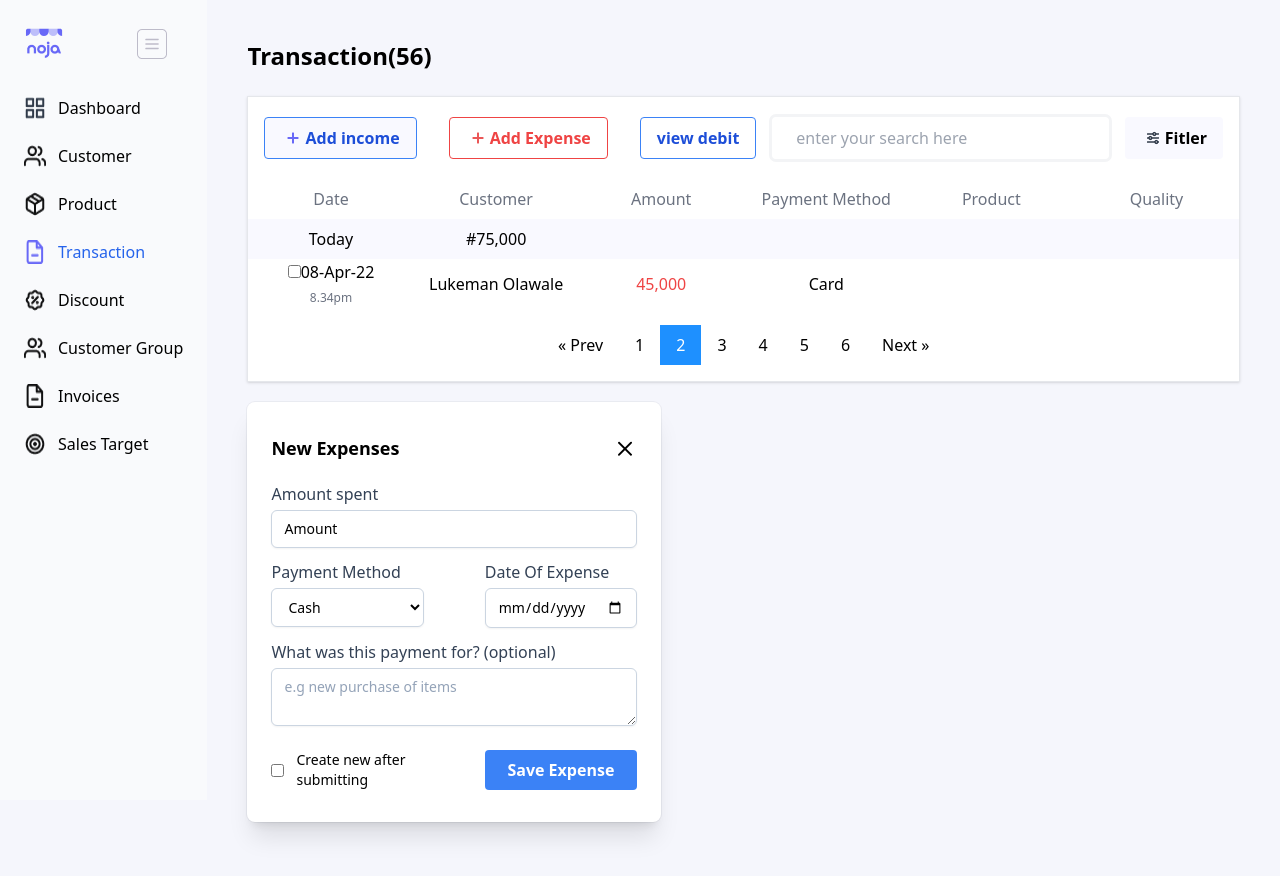
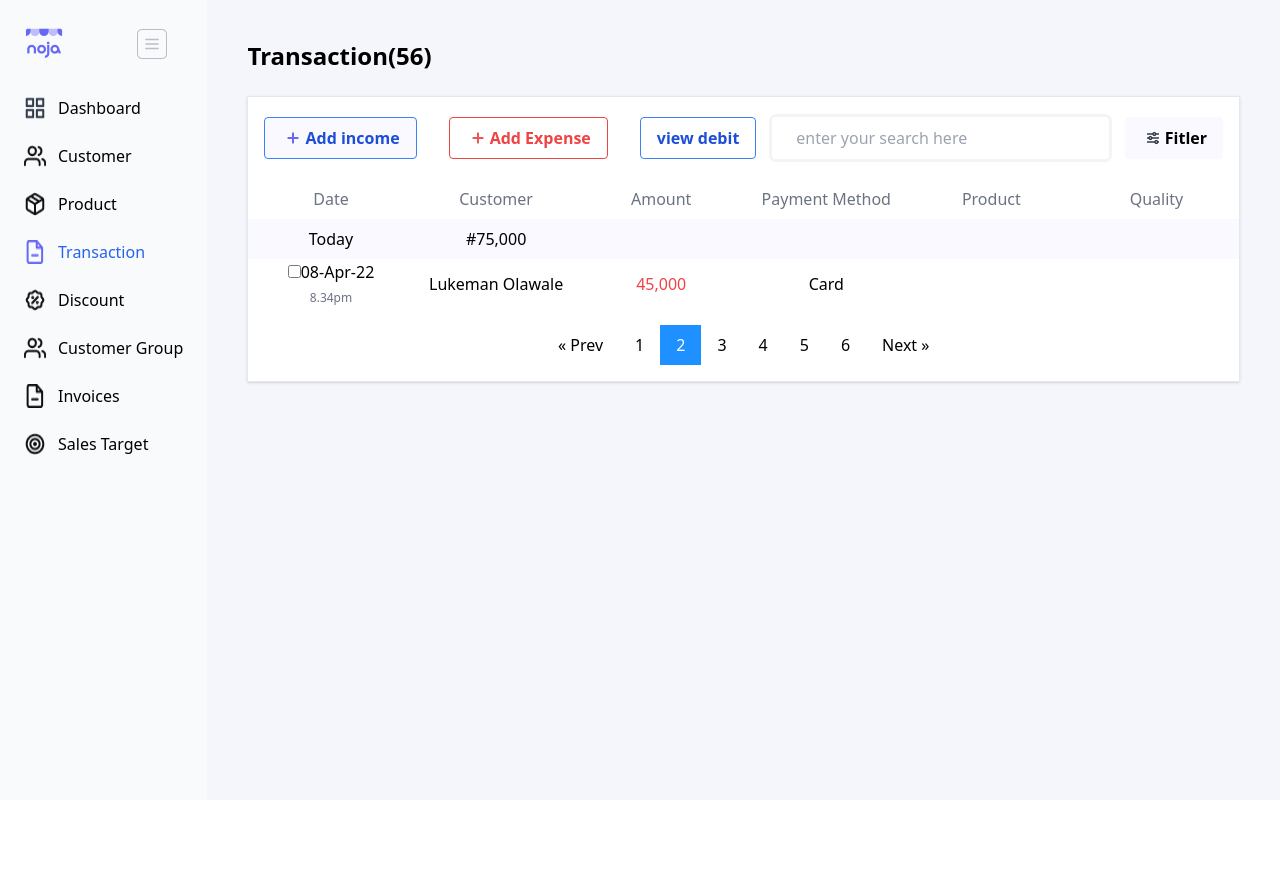
Before and after one commit to JJenus/bola-code-test, a Vue app: page / in a window 1280 px wide. Shown: the top 876 px of the page. After the commit the page ends 800 px from the top, so only its background shows below. Built offline with nearby package versions, Linux system fonts and the light colour scheme.

Commit message:
add close functionality

```diff
--- a/src/components/CreateExpenseForm.vue
+++ b/src/components/CreateExpenseForm.vue
@@ -1,10 +1,10 @@
 <template>
-  <div class="bg-white dark:bg-slate-900 rounded-lg px-6 py-8 ring-1 ring-slate-900/5 shadow-xl w-5/12 my-5">
+  <div class="bg-white dark:bg-slate-900 rounded-lg px-6 py-8 ring-1 ring-slate-900/5 shadow-xl w-5/12 my-5" v-if="showModal">
     <form>
     <div>
       <div class="flex justify-between items-center pb-5">
         <h2 class="text-lg font-semibold">New Expenses</h2>
-        <img src="../assets/x.png" alt="cancel">
+        <img src="../assets/x.png" alt="cancel" @click="closeModal()">
       </div>
 
       <div class="pb-3">
@@ -64,6 +64,23 @@
 
 </template>
 
-<script setup></script>
+<script>
+export default {
+data() {
+  return {
+    count: 0,
+    showModal:true,
+  }
+},
+
+methods: {
+    closeModal(){
+      this.showModal=false;
+      console.log('Growth')
+    }
+  }
+
+}
+</script>
 
 <style></style>
--- a/src/views/TransactionList.vue
+++ b/src/views/TransactionList.vue
@@ -8,10 +8,10 @@
       </div>
       <div class ="container shadow border roundedlg bg-white">
         <div class="action-call flex my-5  ">
-          <button class="bg-transparent flex bg-color text-blue-700 font-semibold hover:text-black px-4 mx-4 border border-blue-500 hover:border-transparent rounded items-center">
+          <button @click="showExpenseModal()" class="bg-transparent flex bg-color text-blue-700 font-semibold hover:text-black px-4 mx-4 border border-blue-500 hover:border-transparent rounded items-center" >
             <img src="../assets/plus.png" alt="menu" class="px-1"/> Add income
         </button>
-        <button class="bg-transparent flex text-red-500 font-semibold hover:text-white py-2 px-4  mx-4 border border-red-500 hover:border-transparent rounded items-center">
+        <button class="bg-transparent flex text-red-500 font-semibold hover:text-black py-2 px-4  mx-4 border border-red-500 hover:border-transparent rounded items-center">
           <img src="../assets/plus (1).png" alt="menu" class="px-1"/> Add Expense
       </button>
       <button class="bg-transparent hover:bg-blue-500 text-blue-700 font-semibold hover:text-black py-2 px-4  mx-4 border border-blue-500 hover:border-transparent rounded">
@@ -79,7 +79,7 @@
       </div>
       </div>
 
-      <ExpenseModal/>
+      <ExpenseModal v-if="showModal"/>
     </div>
 
   </div>
@@ -95,7 +95,24 @@ export default {
   components: {
     SideBar,
     ExpenseModal
+  },
+
+data() {
+  return {
+    count: 0,
+    showModal:false,
   }
+},
+
+methods: {
+  // addExpense(message) {
+  //   alert(message)
+  // },
+  showExpenseModal() {
+    this.showModal=true;
+    console.log('hi bee!')
+  }
+}
 }
 
 </script>
```
